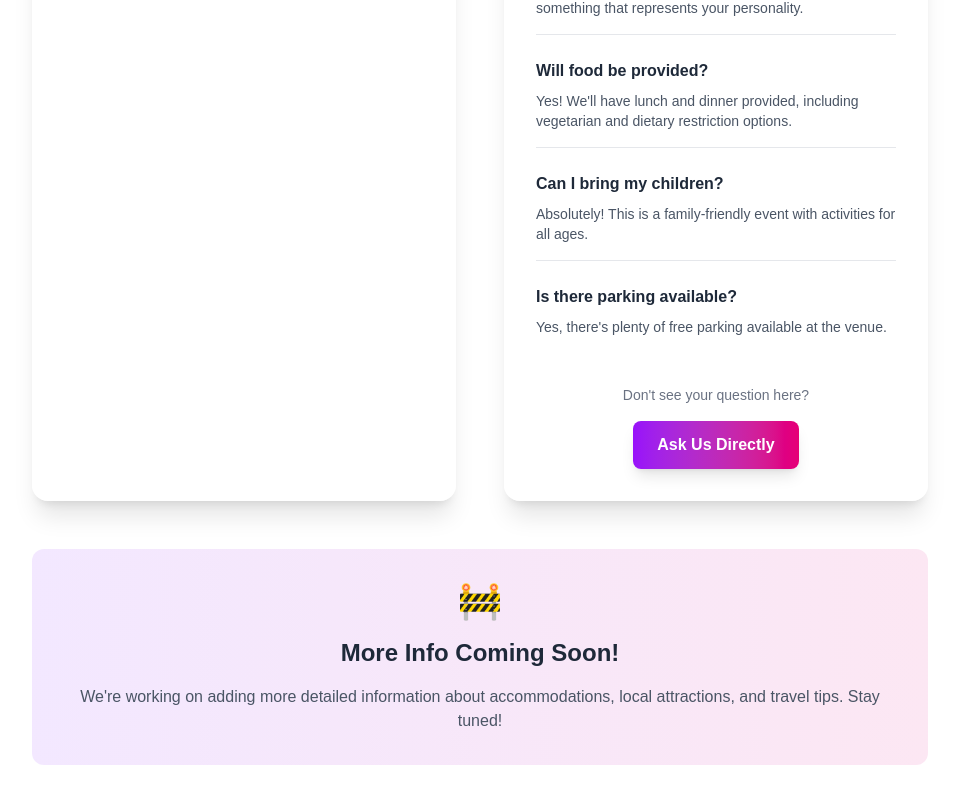
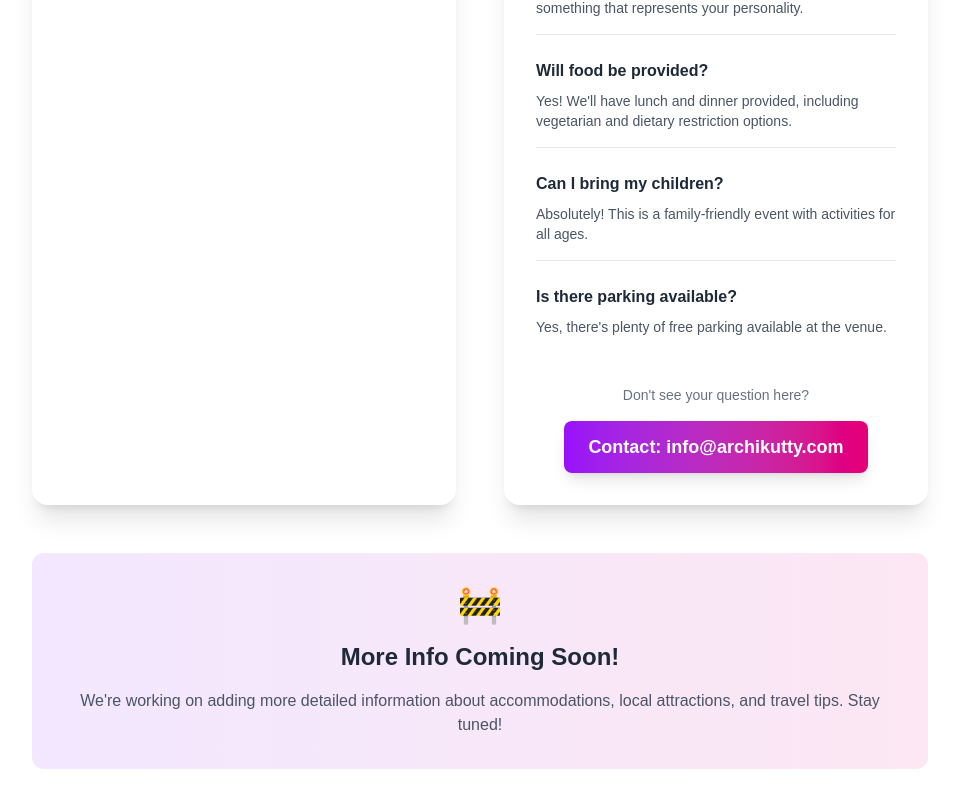
Before and after one commit to JeffinWithYa/archikutty-night-site, a Next.js app: page /contact in a window 1280 px wide. Shown: the part 523-1330 px from the top of the page, without its empty margins (160-1119 px from the left). Built offline with nearby package versions, Linux system fonts and the light colour scheme.

Commit message:
Replace 'Ask Us Directly' button with prominent contact email display in FAQ section

```diff
--- a/src/app/contact/page.tsx
+++ b/src/app/contact/page.tsx
@@ -77,12 +77,9 @@ export default function ContactPage() {
                             <p className="text-sm text-gray-500 mb-4">
                                 Don't see your question here?
                             </p>
-                            <a
-                                href="mailto:info@archikutty.com"
-                                className="inline-block bg-gradient-to-r from-purple-600 to-pink-600 text-white font-semibold py-3 px-6 rounded-lg shadow-lg hover:shadow-xl transform hover:scale-105 transition-all duration-200"
-                            >
-                                Ask Us Directly
-                            </a>
+                            <div className="inline-block bg-gradient-to-r from-purple-600 to-pink-600 text-white font-semibold py-3 px-6 rounded-lg shadow-lg text-lg">
+                                Contact: info@archikutty.com
+                            </div>
                         </div>
                     </div>
                 </div>
```
